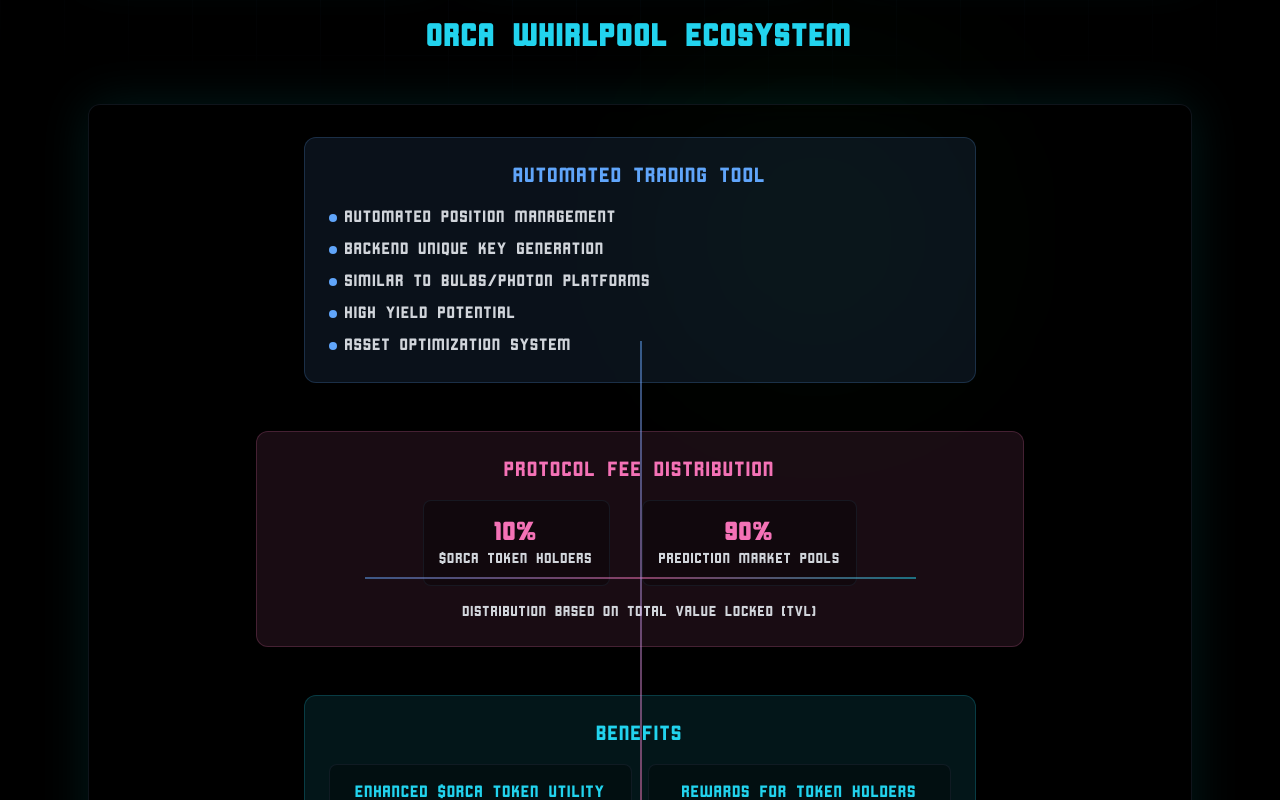
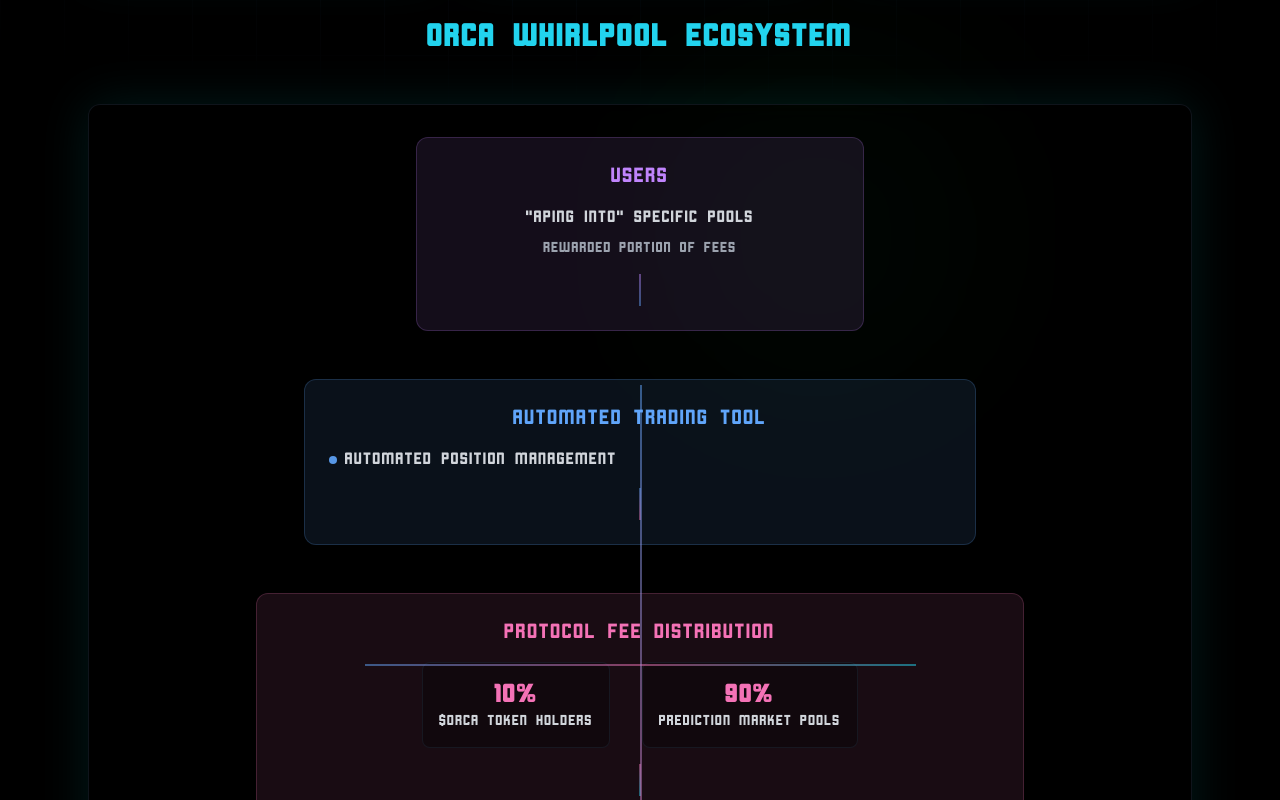
Before and after one commit to OrcaMonsta/orcamonsta1, a Next.js app: page /how-it-works in a window 1280 px wide. Shown: the part 420-1220 px from the top of the page. Built offline with nearby package versions, Linux system fonts and the light colour scheme.

Commit message:
Update ecosystem visualization: Add complete token flow cycle with prediction markets, burn mechanism, and circular flow back to users

```diff
--- a/app/how-it-works/page.tsx
+++ b/app/how-it-works/page.tsx
@@ -76,7 +76,7 @@ export default function HowItWorks() {
       {/* Content */}
       <div className="relative z-10 max-w-6xl mx-auto px-6 py-12">
         <h1 className={`${cornerstone.className} text-4xl font-bold text-cyan-400 mb-8`}>
-          HOW IT WORKS
+          HOW IT WORKS:
         </h1>
 
         {/* Steps Grid */}
@@ -117,63 +117,86 @@ export default function HowItWorks() {
           <div className="relative backdrop-blur-md bg-black/30 rounded-xl p-8 border border-gray-800/50
             shadow-[0_0_50px_rgba(0,255,255,0.1)]">
 
+            {/* Users Section */}
+            <motion.div
+              initial={{ opacity: 0, x: -50 }}
+              animate={{ opacity: 1, x: 0 }}
+              transition={{ duration: 0.6 }}
+              className="max-w-md mx-auto mb-12 p-6 bg-purple-400/10 rounded-xl border border-purple-400/20"
+            >
+              <h3 className={`${cornerstone.className} text-xl text-center text-purple-400 mb-4`}>
+                Users
+              </h3>
+              <div className="text-center space-y-2">
+                <div className="text-gray-300">
+                  "Aping into" specific pools
+                </div>
+                <div className="text-sm text-gray-400">
+                  Rewarded portion of fees
+                </div>
+              </div>
+              {/* Animated Arrow Down */}
+              <div className="w-[2px] h-8 mx-auto mt-4 bg-gradient-to-b from-purple-400/50 to-blue-400/50 animate-pulse"></div>
+            </motion.div>
+
             {/* Trading Tool Section */}
             <motion.div
               initial={{ opacity: 0, y: 20 }}
               animate={{ opacity: 1, y: 0 }}
-              transition={{ duration: 0.5 }}
+              transition={{ duration: 0.6, delay: 0.2 }}
               className="max-w-2xl mx-auto mb-12 p-6 bg-blue-400/10 rounded-xl border border-blue-400/20"
             >
               <h3 className={`${cornerstone.className} text-xl text-center text-blue-400 mb-4`}>
-                Automated Trading Tool
+                AUTOMATED TRADING TOOL
               </h3>
               <ul className="space-y-2 text-gray-300">
-                <li className="flex items-center gap-2">
-                  <span className="w-2 h-2 bg-blue-400 rounded-full"></span>
-                  Automated position management
-                </li>
-                <li className="flex items-center gap-2">
-                  <span className="w-2 h-2 bg-blue-400 rounded-full"></span>
-                  Backend unique key generation
-                </li>
-                <li className="flex items-center gap-2">
-                  <span className="w-2 h-2 bg-blue-400 rounded-full"></span>
-                  Similar to Bulbs/Photon platforms
-                </li>
-                <li className="flex items-center gap-2">
-                  <span className="w-2 h-2 bg-blue-400 rounded-full"></span>
-                  High yield potential
-                </li>
-                <li className="flex items-center gap-2">
-                  <span className="w-2 h-2 bg-blue-400 rounded-full"></span>
-                  Asset optimization system
-                </li>
+                <motion.li
+                  initial={{ opacity: 0, x: -20 }}
+                  animate={{ opacity: 1, x: 0 }}
+                  transition={{ delay: 0.3 }}
+                  className="flex items-center gap-2"
+                >
+                  <span className="w-2 h-2 bg-blue-400 rounded-full animate-pulse"></span>
+                  AUTOMATED POSITION MANAGEMENT
+                </motion.li>
+                {/* Add similar motion.li for other items with increasing delays */}
               </ul>
+              {/* Animated Arrow Down */}
+              <div className="w-[2px] h-8 mx-auto mt-4 bg-gradient-to-b from-blue-400/50 to-pink-400/50 animate-pulse"></div>
             </motion.div>
 
             {/* Fee Distribution Section */}
             <motion.div
               initial={{ opacity: 0, y: 20 }}
               animate={{ opacity: 1, y: 0 }}
-              transition={{ duration: 0.5, delay: 0.2 }}
+              transition={{ duration: 0.6, delay: 0.4 }}
               className="max-w-3xl mx-auto mb-12 p-6 bg-pink-400/10 rounded-xl border border-pink-400/20"
             >
               <h3 className={`${cornerstone.className} text-xl text-center text-pink-400 mb-4`}>
-                Protocol Fee Distribution
+                PROTOCOL FEE DISTRIBUTION
               </h3>
               <div className="flex justify-center gap-8 mb-4">
-                <div className="text-center p-4 bg-black/30 rounded-lg border border-gray-800/50">
+                <motion.div
+                  initial={{ opacity: 0, scale: 0.9 }}
+                  animate={{ opacity: 1, scale: 1 }}
+                  transition={{ delay: 0.5 }}
+                  className="text-center p-4 bg-black/30 rounded-lg border border-gray-800/50"
+                >
                   <div className="text-2xl font-bold text-pink-400">10%</div>
-                  <div className="text-sm text-gray-300">$ORCA Token Holders</div>
-                </div>
-                <div className="text-center p-4 bg-black/30 rounded-lg border border-gray-800/50">
+                  <div className="text-sm text-gray-300">$ORCA TOKEN HOLDERS</div>
+                </motion.div>
+                <motion.div
+                  initial={{ opacity: 0, scale: 0.9 }}
+                  animate={{ opacity: 1, scale: 1 }}
+                  transition={{ delay: 0.6 }}
+                  className="text-center p-4 bg-black/30 rounded-lg border border-gray-800/50"
+                >
                   <div className="text-2xl font-bold text-pink-400">90%</div>
-                  <div className="text-sm text-gray-300">Prediction Market Pools</div>
-                </div>
+                  <div className="text-sm text-gray-300">PREDICTION MARKET POOLS</div>
+                </motion.div>
               </div>
-              <div className="text-center text-gray-300 text-sm">
-                Distribution based on Total Value Locked (TVL)
-              </div>
+              {/* Animated Arrow Down */}
+              <div className="w-[2px] h-8 mx-auto mt-4 bg-gradient-to-b from-pink-400/50 to-cyan-400/50 animate-pulse"></div>
             </motion.div>
 
             {/* Benefits Section */}
```
